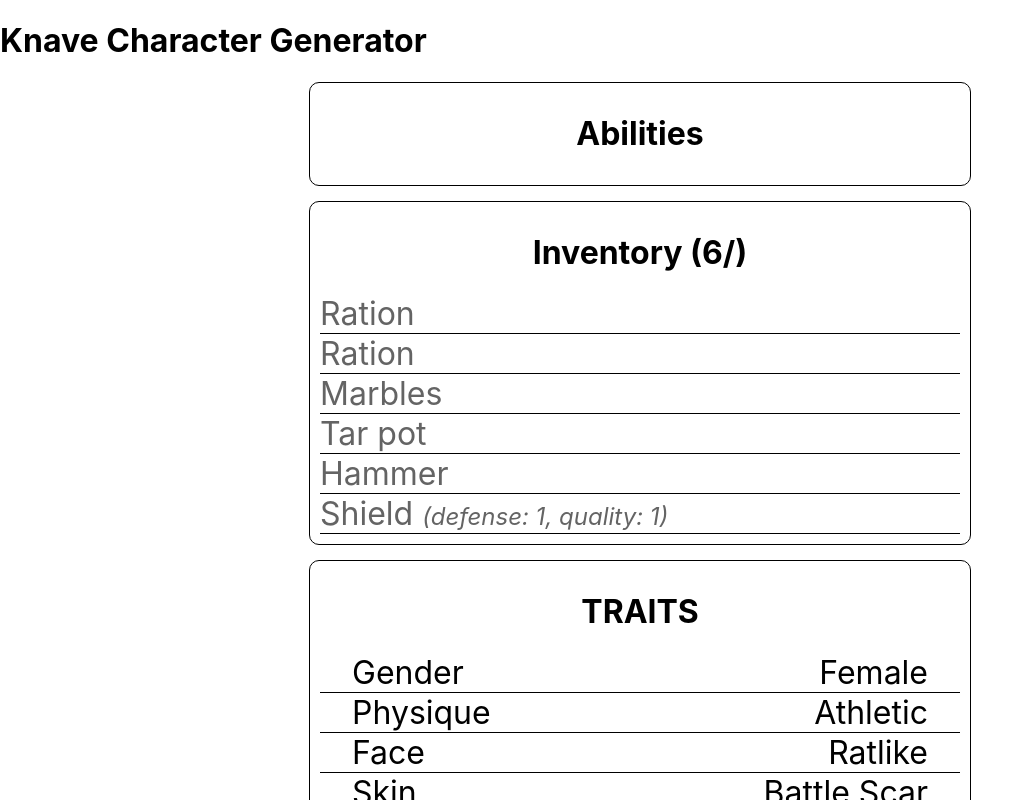
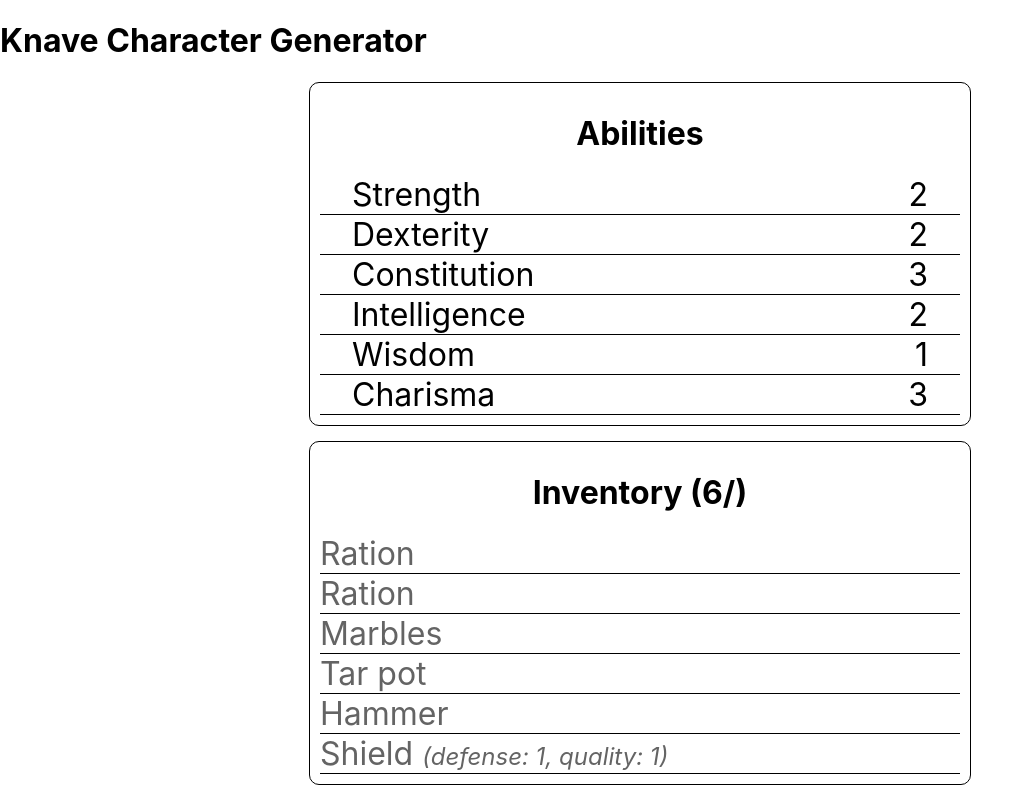
Before and after one commit to tylergreason/knave-character-generator, a React (Create React App) app: page / in a window 1280 px wide. Shown: the top 800 px of the page, without its empty margins (0-1032 px from the left). Built offline with nearby package versions, Linux system fonts and the light colour scheme.

Commit message:
Ability card styling started.

```diff
--- a/src/components/AbilityCard.js
+++ b/src/components/AbilityCard.js
@@ -1,9 +1,30 @@
 import React from 'react'
+import styled from 'styled-components'
+import {listStyle} from '../styling/generaStyles'
+
+const AbilityCardStyling = styled.div`
+    ${listStyle()}
+`
+
+const AbilityTitle = styled.span `
+    width: 40%;
+`
+
+const AbilityValue = styled.span `
+    width: 40%;
+    text-align: right;
+`
 
 const AbilityCard = props => {
     return(
-        <>
-        </>
+        <AbilityCardStyling>
+            <AbilityTitle>
+                {props.abilityName}
+            </AbilityTitle>
+            <AbilityValue>
+                {props.abilityValue}
+            </AbilityValue>
+        </AbilityCardStyling>
     )
 }
 
--- a/src/components/TraitCard.js
+++ b/src/components/TraitCard.js
@@ -13,7 +13,7 @@ const TraitCardStyling = styled.div`
 
 const SpanLeft = styled.span`
     width: 40%;
-    text-align: left;
+    /* text-align: left;  */
 `
 
 const SpanRight = styled.span`
--- a/src/styling/generaStyles.js
+++ b/src/styling/generaStyles.js
@@ -13,3 +13,16 @@ export const mainHeaderStyle = () => {
     text-align: center;
     `
 }
+
+// listStyle() wraps around an element that contains text, like a trait and its value, that wants the values to be on the left and right side of the element's container
+export const listStyle = () => {
+    return `
+    font-size: 2rem;
+    border-bottom: 1px solid black;
+    /* text-align: center; */
+    text-transform: capitalize;
+    display: flex;
+    flex-flow: row;
+    justify-content: space-around;
+    `
+}
```
